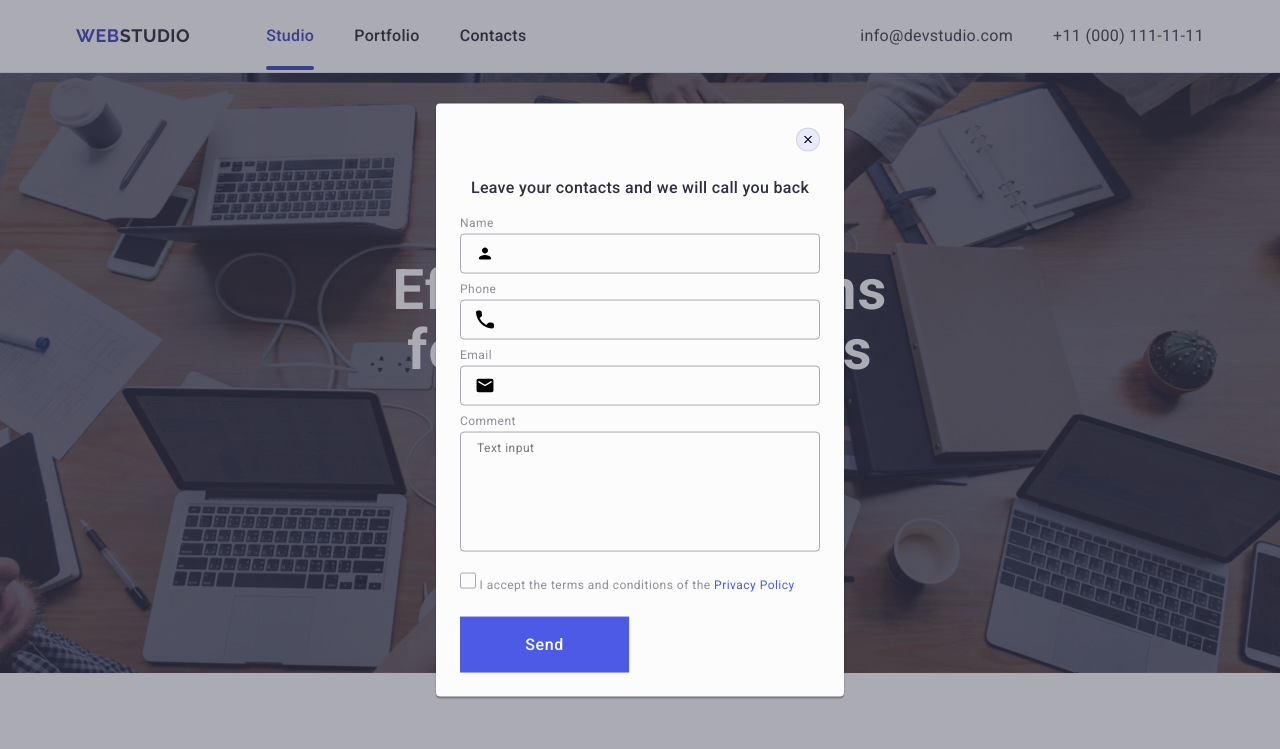
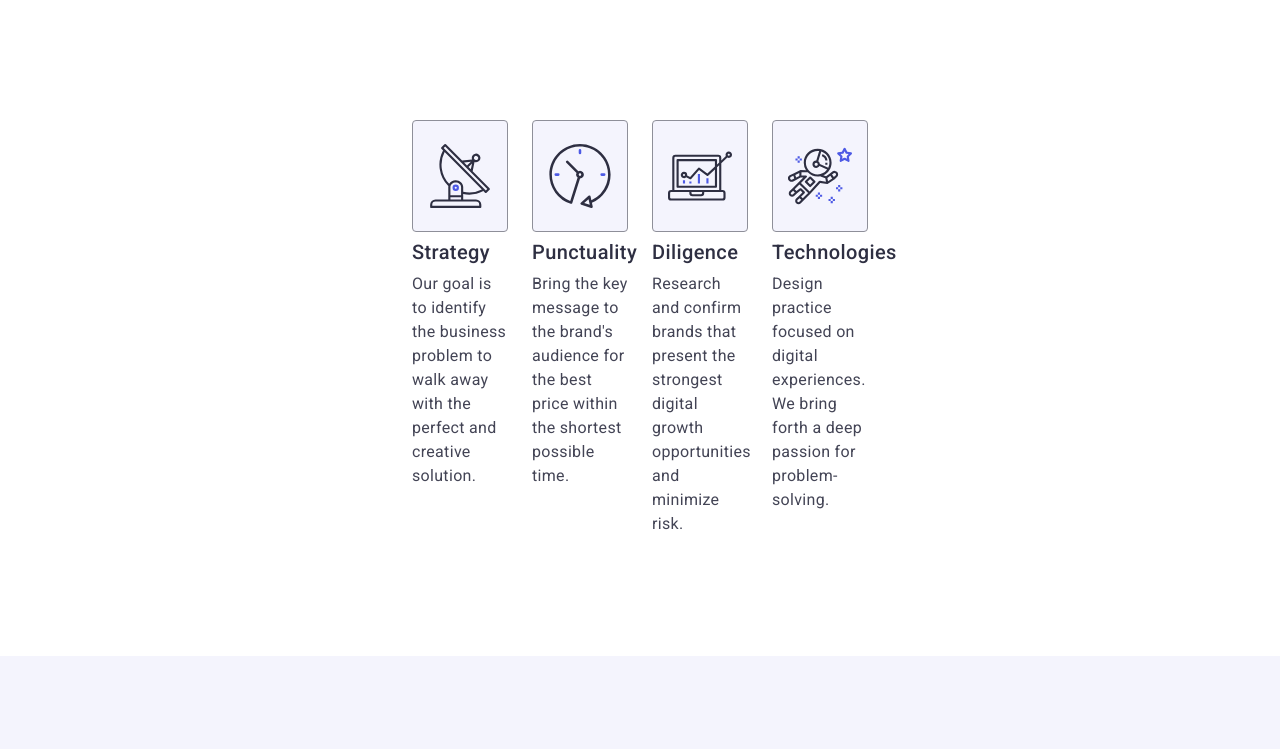
Before and after one commit to Alisa-Atamas/goit-markup-hw-06, a plain HTML site: page index.html in a window 1280 px wide. Shown: the top 749 px of the page. Drawn offline with nearby package versions, Linux system fonts and the light colour scheme.

Commit message:
add index file

```diff
--- a/css/styles.css
+++ b/css/styles.css
@@ -31,9 +31,13 @@ img {
 }
 
 .container {
+  /*змінені значення
   max-width: 1158px;
-  padding-left: 15px;
-  padding-right: 15px;
+  padding-left: 156px;
+  padding-right: 156px;*/
+  max-width: 320px;
+  padding-left: 16px;
+  padding-right: 16px;
   margin: 0 auto;
 }
 
@@ -103,6 +107,7 @@ li {
   color: #2e2f42;
   padding: 24px 0;
 }
+
 .menu:hover {
   color: #404bbf;
 }
@@ -193,7 +198,11 @@ a:focus {
 }
 
 .section-feature {
-  padding: 120px 0;
+  /*змынюэмо значення
+    padding-top: 120px;
+    padding-bottom: 120px;*/
+  padding-top: 96px;
+  padding-bottom: 96px;
 }
 
 .visually-hidden {
@@ -212,14 +221,23 @@ a:focus {
 
 .section-feature-item {
   display: flex;
-  gap: 24px;
+  /*змінюємо значення
+  gap: 24px;*/
+  gap: 72px;
+  /*нове значення*/
+  flex-wrap: wrap;
 }
 
+
 .section-feature-items {
+  /*Сховали значення
   width: calc((100% - 72px) / 4);
+  і задали нове*/
+  width: 100%;
 }
 
 .icons {
+  /*ховаємо іконки для мобіли
   display: flex;
   align-items: center;
   justify-content: center;
@@ -227,7 +245,8 @@ a:focus {
   background-color: #f4f4fd;
   border-radius: 4px;
   border: 1px solid #8e8f99;
-  margin-bottom: 8px;
+  margin-bottom: 8px; */
+  display: none;
 }
 
 
@@ -249,7 +268,11 @@ a:focus {
 
 .section-team {
   background-color: #f4f4fd;
-  padding: 120px 0;
+  /*Змінюємо
+  padding-top: 120px;
+  padding-bottom: 120px;*/
+  padding-top: 96px;
+  padding-bottom: 96px;
 }
 
 .section-title-block {
@@ -264,17 +287,24 @@ a:focus {
 
 .section-list-item {
   display: flex;
-  gap: 24px;
+  /*Змінюємо
+  gap: 24px;*/
+  gap: 72px;
+  /*нове значення*/
+    flex-wrap: wrap;
 }
 
 .section-list {
   background-color: #ffffff;
-  width: calc((100% - 72px) / 4);
+  /*Змінюємо/Прибираємо
+  width: calc((100% - 72px) / 4);*/
+  width: 100%;
   border-radius: 0px 0px 4px 4px;
   box-shadow: 0px 1px 6px rgba(46, 47, 66, 0.08),
     0px 1px 1px rgba(46, 47, 66, 0.16),
     0px 2px 1px rgba(46, 47, 66, 0.08);
 }
+
 .work {
   padding: 32px 0;
 }
@@ -301,12 +331,13 @@ justify-content: center;
   transition: background-color 250ms cubic-bezier(0.4, 0, 0.2, 1);
 }
 
-.link:hover, .link:focus{
+.link:hover,
+.link:focus {
   background-color: #404bbf;
 }
 
 .link-item {
-  fill:#f4f4fd;
+  fill: #f4f4fd;
 }
 
 .section-image-title {
@@ -350,7 +381,7 @@ transition: background-color 250ms cubic-bezier(0.4, 0, 0.2, 1);
     0px 2px 1px rgba(46, 47, 66, 0.08);
 }
 
-.portfolio-images:hover .portfolio-text{
+.portfolio-images:hover .portfolio-text {
   transform: translateY(0%);
 }
 
@@ -358,6 +389,7 @@ transition: background-color 250ms cubic-bezier(0.4, 0, 0.2, 1);
   position: relative;
   overflow: hidden;
 }
+
 .portfolio-text {
   position: absolute;
   top: 0;
@@ -442,8 +474,10 @@ position: relative;
   transition: background-color 250ms cubic-bezier(0.4, 0, 0.2, 1);
 }
 
-.link-footer:hover, .link-footer:focus {
-  background-color: #31d0aa;;
+.link-footer:hover,
+.link-footer:focus {
+  background-color: #31d0aa;
+  ;
 }
 
 
@@ -574,7 +608,8 @@ cursor: pointer;
   transition: background-color 250ms cubic-bezier(0.4, 0, 0.2, 1), border 250ms cubic-bezier(0.4, 0, 0.2, 1);
 }
 
-.btn-close-black:hover, .btn-close-black:focus {
+.btn-close-black:hover,
+.btn-close-black:focus {
   background-color: #404bbf;
   border: none;
 }
@@ -583,7 +618,8 @@ border: none;
   transition: fill 250ms cubic-bezier(0.4, 0, 0.2, 1);
 }
 
-.btn-close-black:hover > svg, .btn-close-black:focus > svg {
+.btn-close-black:hover>svg,
+.btn-close-black:focus>svg {
   fill: #ffffff;
 }
 
@@ -601,7 +637,7 @@ border: none;
   margin-bottom: 8px;
 }
 
-.modal-item-form{
+.modal-item-form {
   font-size: 12px;
   line-height: 1.17;
   letter-spacing: 0.04em;
@@ -637,12 +673,16 @@ transform: translateY(-50%);
   transition: fill 250ms cubic-bezier(0.4, 0, 0.2, 1);
 }
 
-.modal-line:focus + svg {
+.modal-line:focus + .modal-line-icon {
   fill: #4D5AE5;
 }
 
 .comment-conteiner {
   margin-bottom: 16px;
+}
+
+.modal-line-icon-policy {
+  fill: #f4f4fd;
 }
 
 .model-area {
@@ -692,18 +732,19 @@ transition: fill 250ms cubic-bezier(0.4, 0, 0.2, 1);
   fill: transparent;
 }
 
-.checkbox-line:checked + .checkbox-item > .checkbox-icon{
+.checkbox-line:checked+.checkbox-item>.checkbox-icon {
   background-color: #404bbf;
   border: none;
   fill: #F4F4FD;
 }
 
 .policy {
-  color:#4d5ae5;
+  color: #4d5ae5;
 }
 
 .btn-modal {
   display: block;
+  margin: 0 auto;
   min-width: 169px;
   height: 56px;
   font-family: "Roboto", sans-serif;
@@ -717,3 +758,57 @@ transition: fill 250ms cubic-bezier(0.4, 0, 0.2, 1);
   border: none;
   transition: background-color 250ms cubic-bezier(0.4, 0, 0.2, 1);
 }
+
+
+/*-----------Media--------*/
+
+/* --планшет--*/
+
+@media screen and ( min-width: 768px ) {
+  .container {
+    max-width: 768px;
+  }
+
+  .section-feature-item {
+    gap: 24px;
+    flex-wrap: nowrap;
+  }
+
+  .section-feature-items {
+     width: calc((100% - 24px) / 2);
+
+  }
+}
+
+/* --комп--*/
+@media screen and ( min-width: 1158px ) {
+  .container {
+    width: 100%;
+    padding-left: 156px;
+    padding-right: 156px;
+  }
+
+  .section-feature {
+    padding-top: 120px;
+    padding-bottom: 120px;
+}
+
+.section-feature-item {
+  flex-wrap: nowrap;
+}
+
+  .section-feature-items {
+    width: calc((100% - 72px) / 4);
+  }
+
+ .icons {
+  display: flex;
+  align-items: center;
+  justify-content: center;
+  height: 112px;
+  background-color: #f4f4fd;
+  border-radius: 4px;
+  border: 1px solid #8e8f99;
+  margin-bottom: 8px;
+ }
+}
--- a/index.html
+++ b/index.html
@@ -5,7 +5,8 @@
     <meta charset="UTF-8">
     <meta name="viewport" content="width=device-width, initial-scale=1.0">
     <title>WebStudio</title>
-    <link rel="stylesheet" href="https://cdnjs.cloudflare.com/ajax/libs/modern-normalize/3.0.1/modern-normalize.min.css">
+    <link rel="stylesheet"
+        href="https://cdnjs.cloudflare.com/ajax/libs/modern-normalize/3.0.1/modern-normalize.min.css">
     <link rel="preconnect" href="https://fonts.googleapis.com">
     <link rel="preconnect" href="https://fonts.gstatic.com" crossorigin>
     <link href="https://fonts.googleapis.com/css2?family=Raleway:ital,wght@0,100..900;1,100..900&display=swap"
@@ -19,7 +20,7 @@
 </head>
 
 <body>
-    <header class="header ">
+    <!-- <header class="header ">
         <div class=" container-box container">
             <nav class="navigashion">
                 <a href="./index.html" class="logo">Web<span class="logo-web">Studio</span></a>
@@ -39,17 +40,17 @@
             </address>
 
         </div>
-    </header>
+    </header>-->
 
     <main>
 
-            <section class="section-title">
+        <!--<section class="section-title">
                 <div class="container">
                 <h1 class="hero-title">Effective Solutions
                     for Your Business</h1>
                 <button type="button" class="btn">Order Service</button>
                 </div>
-            </section>
+            </section>-->
 
         <section class="section-feature">
             <div class="container">
@@ -115,19 +116,22 @@
                                                 <use href="./images/icons.svg#facebook"></use>
                                             </svg>
                                         </a>
-                            </li><li class="social-item">
+                                    </li>
+                                    <li class="social-item">
                                         <a href=""  class="link">
                                             <svg class="link-item" width="16" height="16">
                                                 <use href="./images/icons.svg#instagram"></use>
                                             </svg>
                                         </a>
-                            </li><li class="social-item">
+                                    </li>
+                                    <li class="social-item">
                                         <a href=""  class="link">
                                             <svg class="link-item" width="16" height="16">
                                                 <use href="./images/icons.svg#linkedin"></use>
                                             </svg>
                                         </a>
-                            </li><li class="social-item">
+                                    </li>
+                                    <li class="social-item">
                                         <a href=""  class="link">
                                             <svg class="link-item" width="16" height="16">
                                                 <use href="./images/icons.svg#twitter"></use>
@@ -253,7 +257,7 @@
             </section>
 
 
-            <section class="section-portfolio">
+        <!-- <section class="section-portfolio">
                 <div class="container">
                 <h2 class="section-title-block">Our Portfolio</h2>
                 <ul class="section-portfolio-item">
@@ -429,7 +433,7 @@
                     <input class="visually-hidden checkbox-line" type="checkbox" id="user-privacy" name="user-privacy" value="true">
                     <label class="checkbox-item" for="user-privacy" >
                         <span class="checkbox-icon">
-                            <svg class="modal-line-icon" width="10" height="8">
+                            <svg class="modal-line-icon-policy" width="10" height="8">
                                 <use href="./images/icons.svg#policy"></use>
                             </svg>
                         </span>
@@ -440,7 +444,7 @@
                 </button>
             </form>
         </div>
-    </div>
+    </div>-->
 </body>
 
 </html>
```
Also changed, not shown: .prettierrc.json (added). Lines whose indentation alone changed are shown as unchanged.
